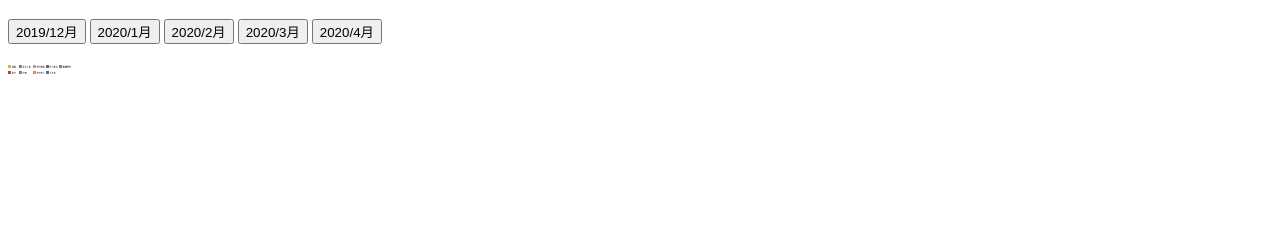
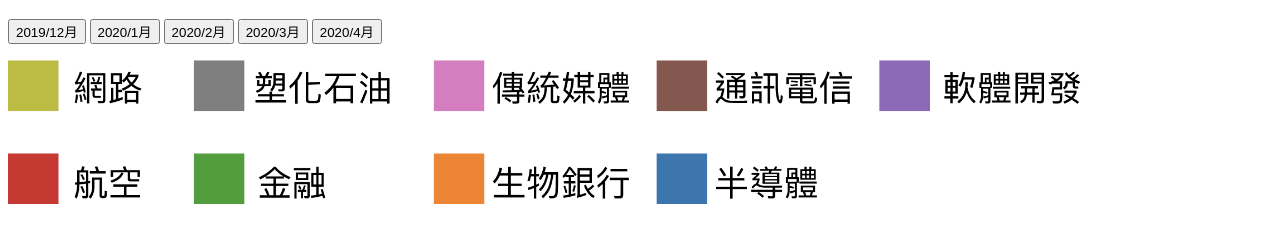
Before and after one commit to barry282228/barry282228.github.io, a plain HTML site: page index.html in a window 1280 px wide. Shown: the part 70-312 px from the top of the page. Drawn offline with nearby package versions, Linux system fonts and the light colour scheme.

Commit message:
Update index.html

```diff
--- a/index.html
+++ b/index.html
@@ -22,7 +22,7 @@
 
 <!-- partial -->
   <script  src="./script.js"></script>
-  <img src="./資產1.png" width= 5% height= auto margin-left: 50px>
+  <img src="./資產1.png" width= 85% height= auto margin-left: 50px>
 
 </body>
 </html>
```
